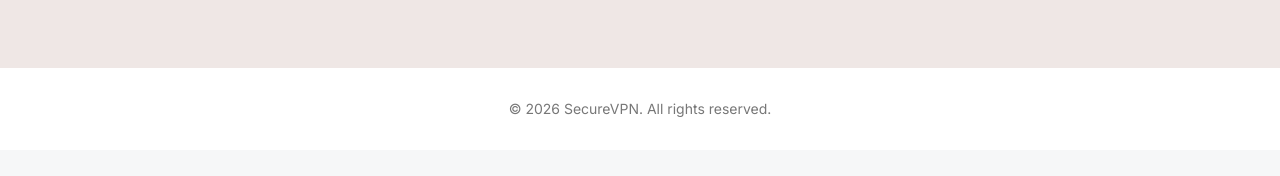
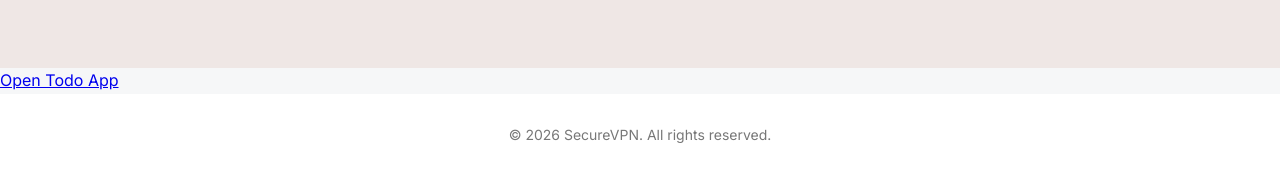
Before and after one commit to jeevan0055/OIBSIP, a plain HTML site: page index.html in a window 1280 px wide. Shown: the part 3657-3833 px from the top of the page. Before the commit the page ends 3807 px from the top, so only its background shows below. Drawn offline with Linux system fonts and the light colour scheme.

Commit message:
Added navigation link to Todo App from Landing Page

```diff
--- a/index.html
+++ b/index.html
@@ -121,7 +121,7 @@
     </div>
   </div>
 </section>
-
+<a href="todo/" target="_blank">Open Todo App</a>
 
 <footer>
   <div class="container">
```
